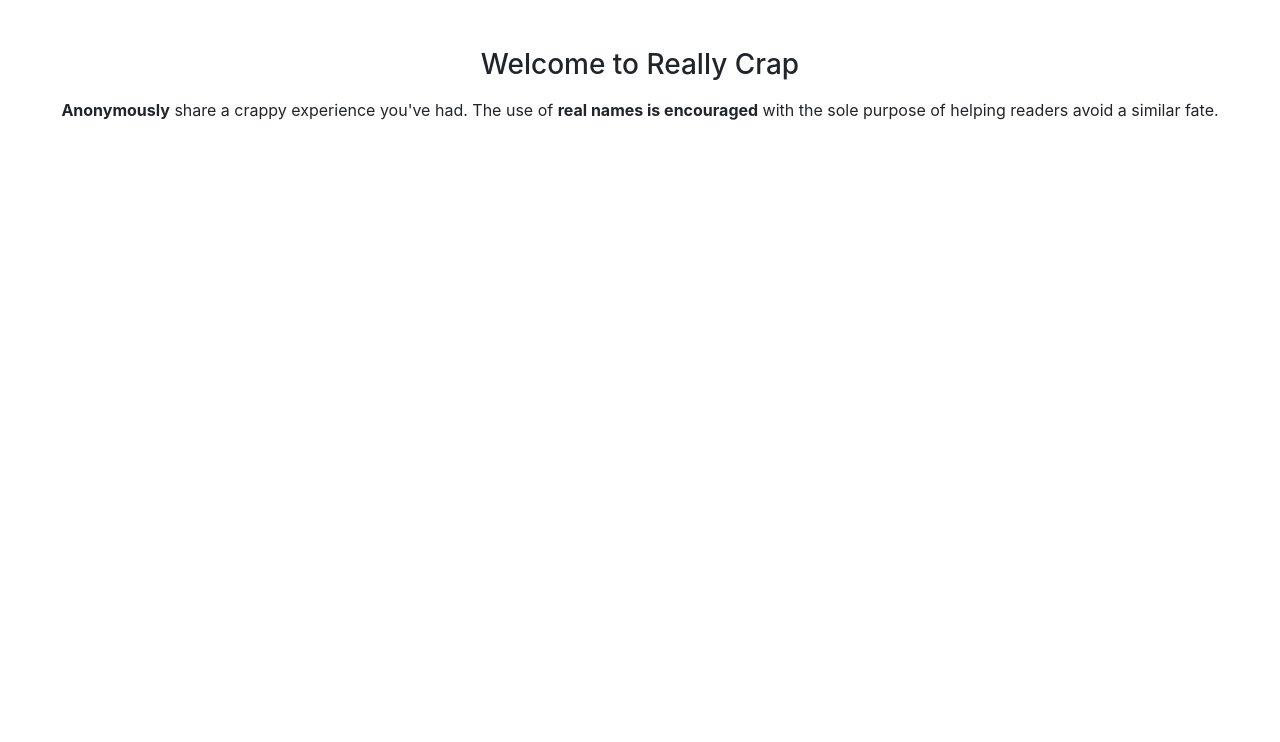
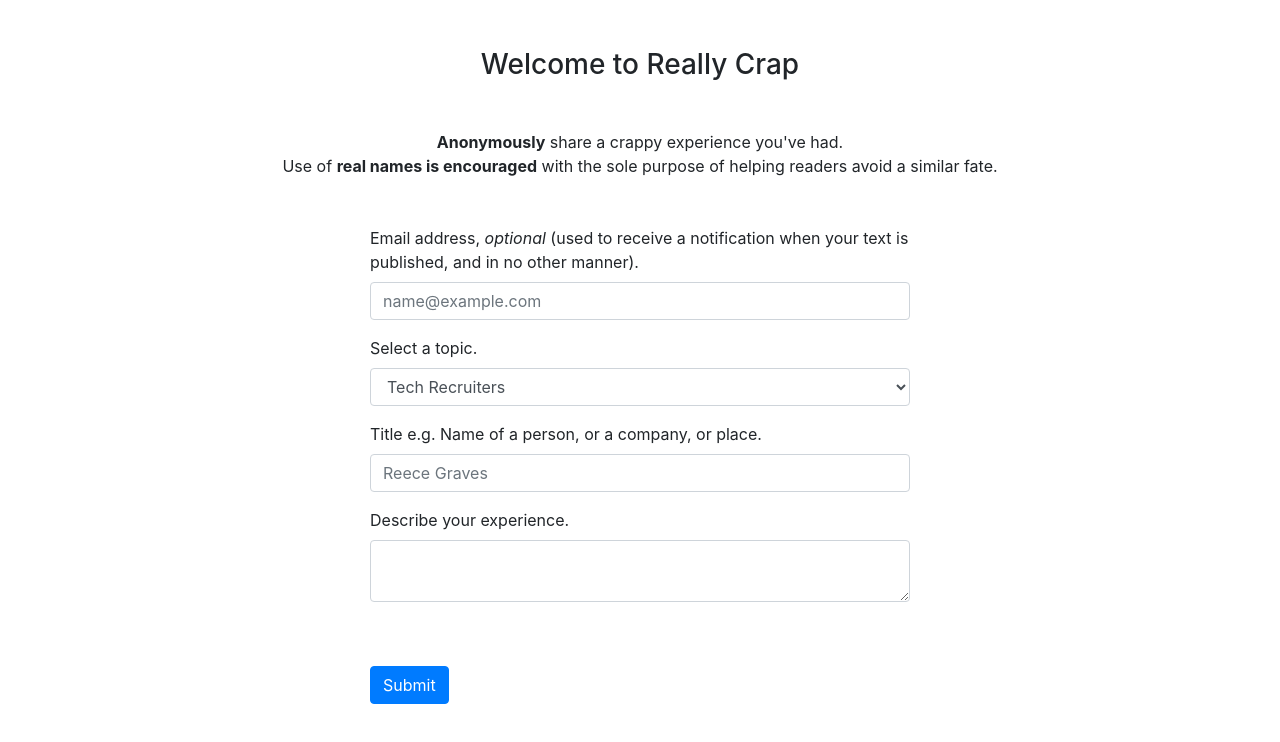
Before and after one commit to joey-griffin/lots_of_love, a React (Create React App) app in the folder src/ui/: page / in a window 1280 px wide. Shown: the top 742 px of the page. Built offline with nearby package versions, Linux system fonts and the light colour scheme.

Commit message:
Ui progress

```diff
--- /dev/null
+++ b/src/ui/src/Models/Topic.tsx
@@ -0,0 +1,8 @@
+export default class Topic {
+    constructor(name: string, id: string) {
+        this.name = name;
+        this.id = id;
+    }
+    name: string;
+    id: string;
+}
--- a/src/ui/src/components/Home.tsx
+++ b/src/ui/src/components/Home.tsx
@@ -1,22 +1,53 @@
 import React from 'react';
+import Topic from '../Models/Topic';
 
-type HomeProps = {
-    stories: []
-}
-
-type HomeState = {
-    stories: [],
-    edit: string,
-    redirect: boolean
-}
+type HomeProps = {}
+type HomeState = {}
 
 export class Home extends React.Component<HomeProps, HomeState> {
 
+
+
     render() {
+
+        let topics: Topic[] = [new Topic('Tech Recruiters', '1'), new Topic('Co-workers', '2')]
+
         return (
             <>
                 <h3 className="text-center mt-5">Welcome to Really Crap</h3>
-                <p className="text-center mt-3"><b>Anonymously</b> share a crappy experience you've had. The use of <b>real names is encouraged</b> with the sole purpose of helping readers avoid a similar fate.</p>
+                <p className="text-center mt-5"><b>Anonymously</b> share a crappy experience you've had.<br></br>Use of <b>real names is encouraged</b> with the sole purpose of helping readers avoid a similar fate.</p>
+
+                <div className="container mt-5">
+                    <div className="row justify-content-md-center">
+                        <div className="col col-lg-6">
+                            <form>
+                                <div className="form-group">
+                                    <label>Email address, <i>optional</i> (used to receive a notification when your text is published, and in no other manner).</label>
+                                    <input type="email" className="form-control" id="emailTextbox" placeholder="name@example.com" />
+                                </div>
+                                <div className="form-group">
+                                    <label>Select a topic.</label>
+                                    <select className="form-control" id="topicDropdown">
+                                        {topics.map(function (topic) {
+                                            return (
+                                                <option key={topic.id} value={topic.id}>{topic.name}</option>
+                                            )
+                                        })}
+                                    </select>
+                                </div>
+                                <div className="form-group">
+                                    <label>Title e.g. Name of a person, or a company, or place.</label>
+                                    <input type="text" className="form-control" id="titleTextbox" placeholder="Reece Graves" />
+                                </div>
+                                <div className="form-group">
+                                    <label>Describe your experience.</label>
+                                    <textarea className="form-control" id="descriptionTextbox"></textarea>
+                                </div>
+                                <button type="submit" className="btn btn-primary mt-5">Submit</button>
+                            </form>
+                        </div>
+                    </div>
+                </div>
             </>
         );
     }
```
